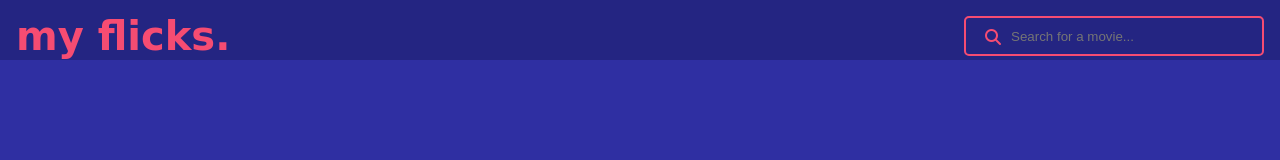
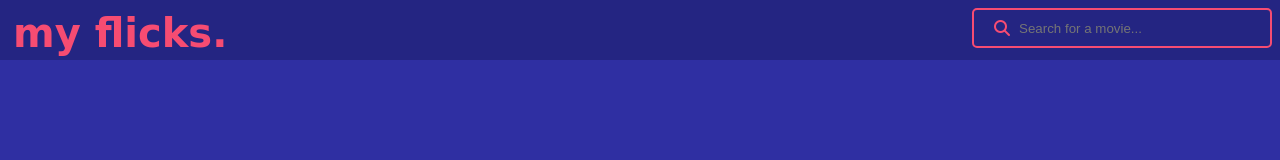
Before and after one commit to Sofiapaavola/Movie-Search, a website built with webpack: page index.html in a window 1280 px wide. Built offline with nearby package versions, Linux system fonts and the light colour scheme; a web font is replaced by a local one.

Commit message:
search bar style changes

```diff
--- a/src/scss/components/_nav.scss
+++ b/src/scss/components/_nav.scss
@@ -10,17 +10,20 @@ nav {
 
     ul.links {
         display: none;
+        height: $navbar-height;
         position: relative;
 
         #page-title {
             font-size: $navbar-height - 20px;
+            margin: 5px;
         }
 
         .movie-search-bar .icon {
                 position: absolute;
                 top: 40%;
                 z-index: 1;
-                margin-left: 37px;
+                margin-left: 30px;
+                top: 20px;
                 color: $title-font-color;
             }
 
@@ -31,7 +34,7 @@ nav {
         }
 
         li {
-            padding: 16px;
+            padding: 8px;
             font-size: 1.2em;
             font-weight: bold;
 
@@ -41,7 +44,6 @@ nav {
                 background: $nav-bar-color;
                 border: $title-font-color 2px solid;
                 font-size: 10pt;
-                float: left;
                 color: $title-font-color;
                 padding-left: 45px;
                 -webkit-border-radius: 5px;
```
Also changed, not shown: dist/main.css.
